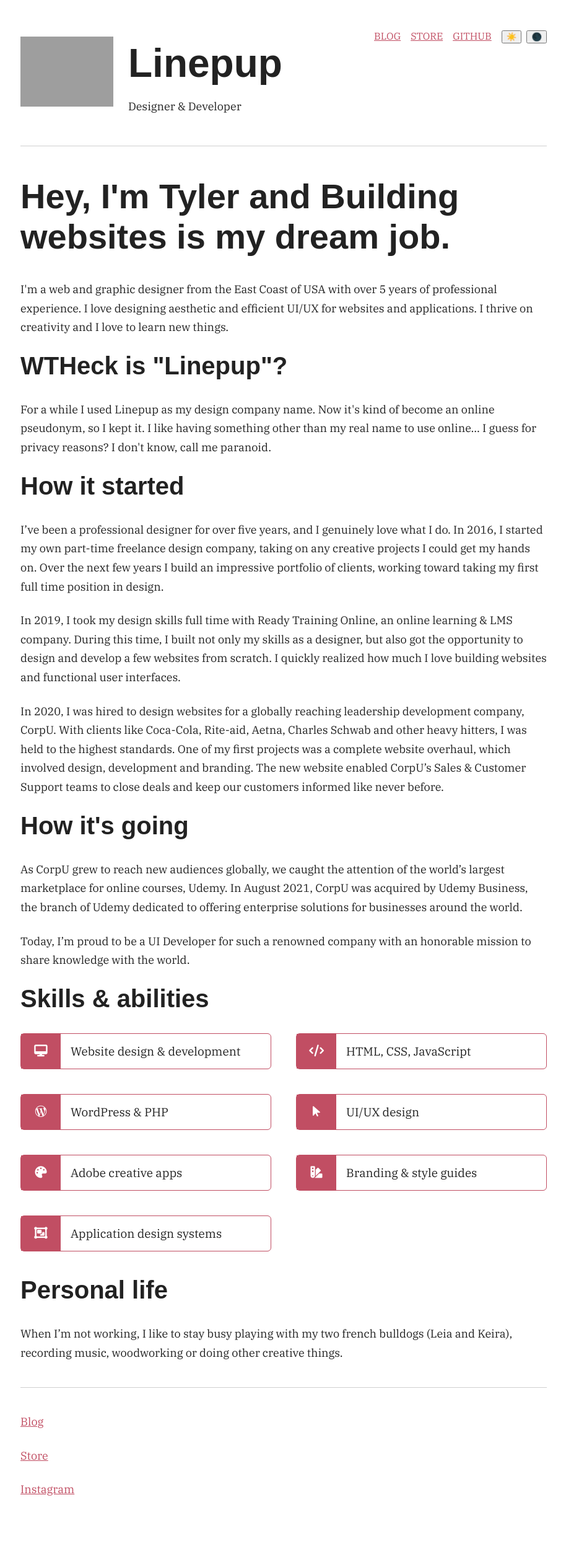
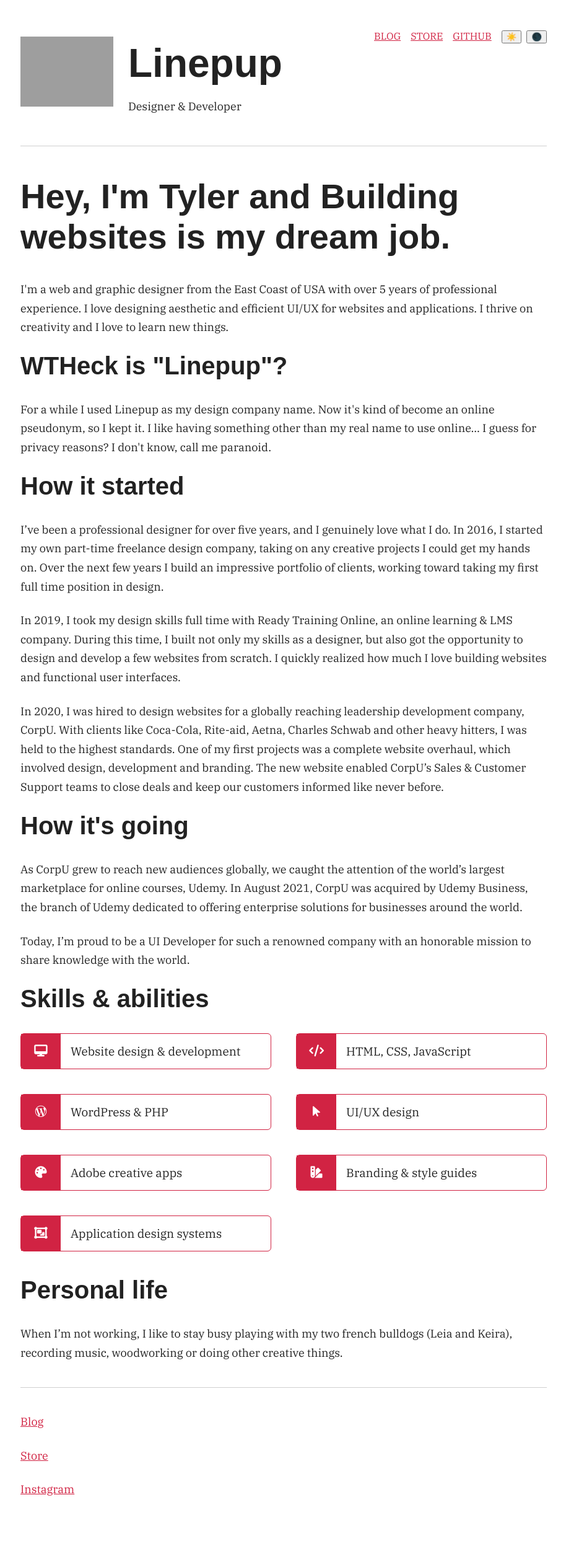
Before and after one commit to tylerwoodcook/linepup_com, a PHP site: page /default.php in a window 1280 px wide. Shown: the whole page at 62% size, without its empty margins (182-1096 px from the left). Run offline with PHP 8.4, Linux system fonts and the light colour scheme; some libraries are stand-ins or nearby versions; some web fonts are replaced; grey boxes are pictures that could not be loaded.

Commit message:
Update styles.css

```diff
--- a/assets/styles.css
+++ b/assets/styles.css
@@ -64,13 +64,13 @@ ul {
 }
 
 a {
-  color: #C14E63;
+  color: #D12343;
 }
 .text-large {
   font-size: 19px;
 }
 .dark-theme-links {
-  color: #D1A659;
+  color: #F95D79;
 }
 
 @media screen and (max-width: 600px) {
@@ -178,11 +178,11 @@ div.section {
 .skill-container {
   display: flex;
   align-items: center;
-  border: 1px solid #C14E63;
+  border: 1px solid #D12343;
   border-radius: 6px;
 }
 .skill-icon {
-  background-color: #C14E63;
+  background-color: #D12343;
   font-size: 19px;
   color: #fff;
   display: flex;
```
